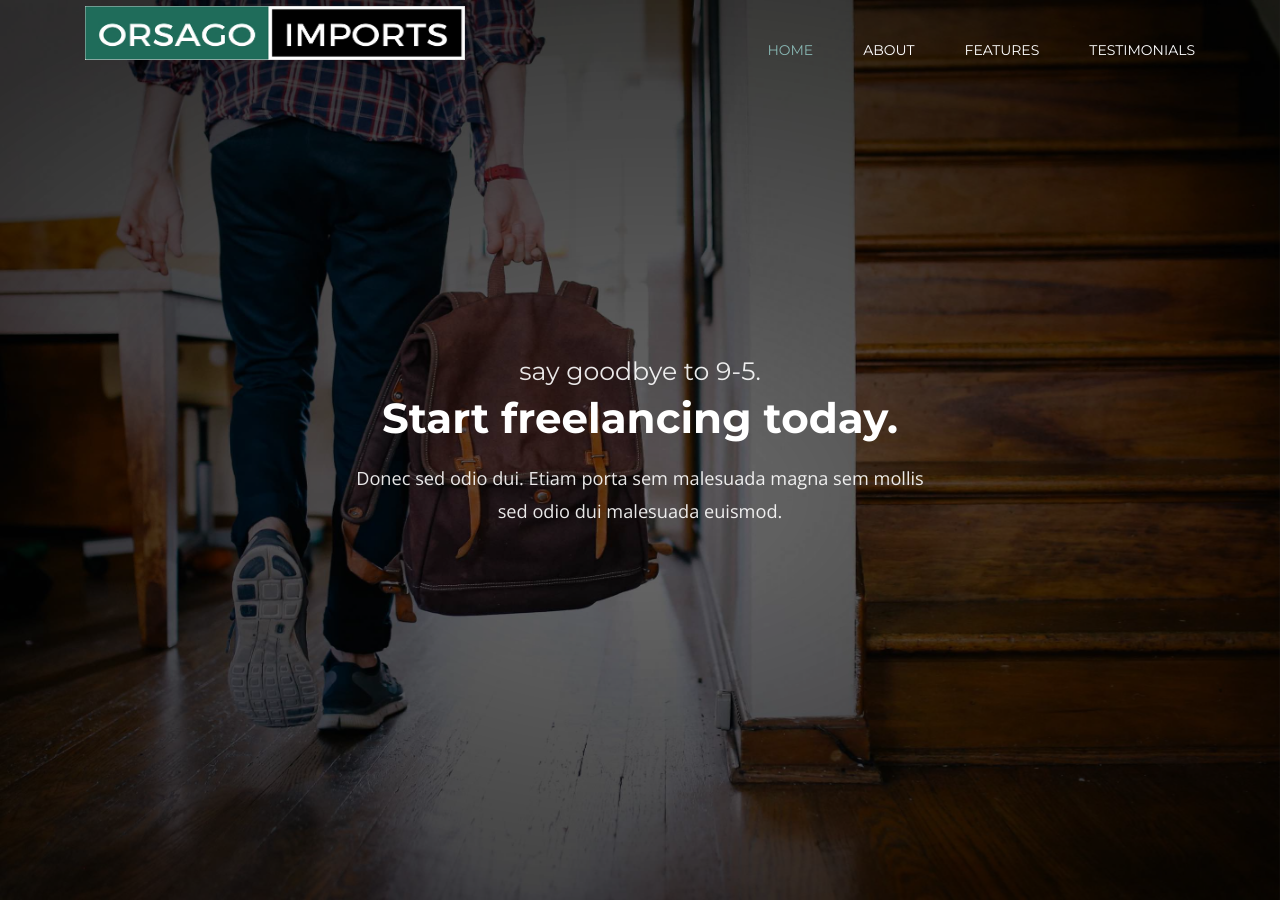
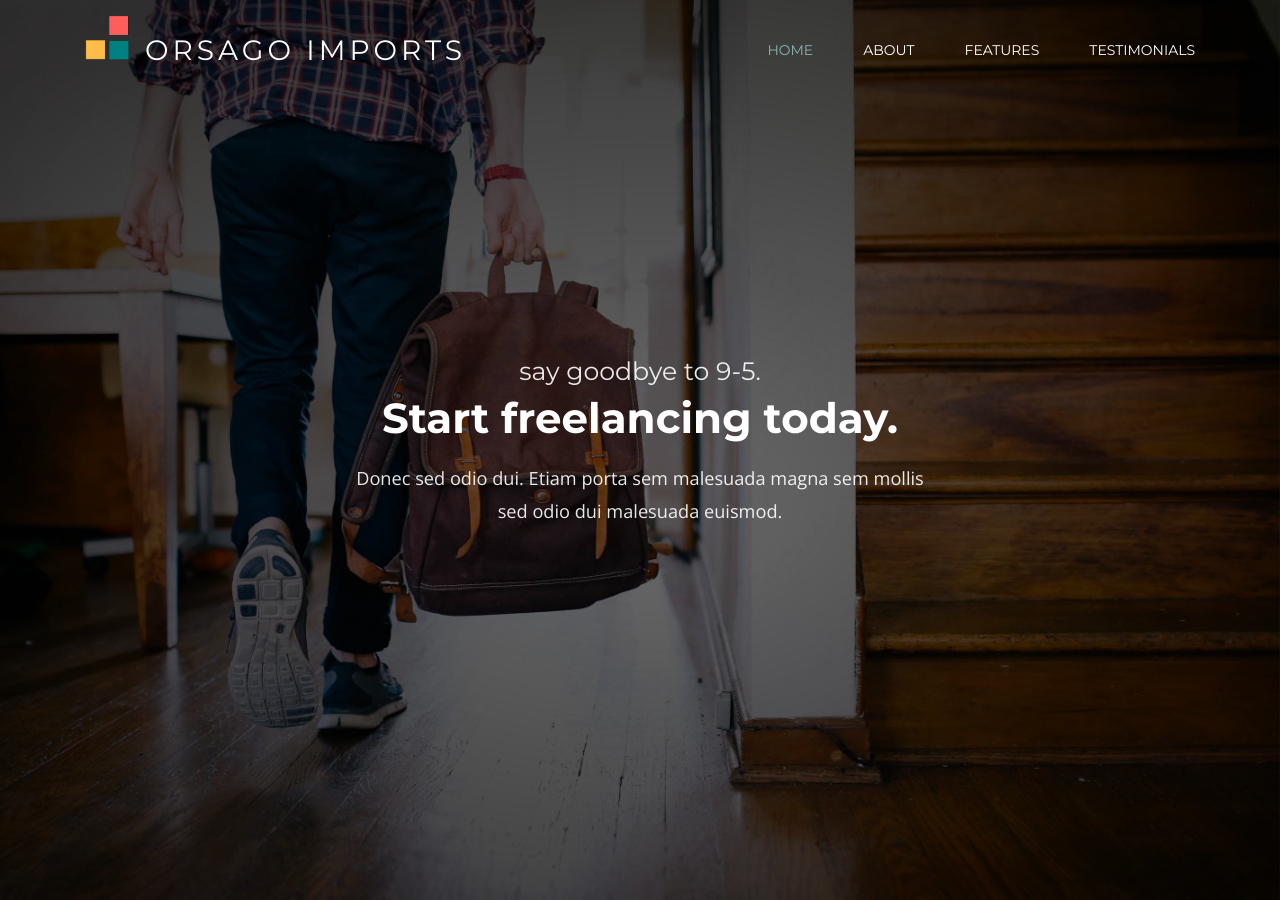
Before and after one commit to davehiggins/orsagoimports.com, a Jekyll site: the page built from index.md, in a window 1280 px wide and 900 px high. Built offline with Jekyll 4.4.1, drawn with Linux system fonts in a browser that asks for light colours.

Commit message:
logo change

```diff
--- a/_layouts/default.html
+++ b/_layouts/default.html
@@ -61,12 +61,10 @@
                 <span class="icon-bar"></span>
               </button>
 
-<!--
-              <h1><a class="navbar-brand scroll" href="#intro">{{ site.logo_title }}</a></h1>
--->
 
-              <a href="#intro" title="{{ site.logo_title }}" rel="home"><img src="../img/orsagoimports base logo.png" alt="{{ site.logo_title }}" title="{{ site.logo_title }}" height="60" width="380" style ="padding-top: 6px;"></a>
+                  <a class="navbar-brand scroll" href="#intro" title="{{ site.logo_title }}" rel="home"><img src="../img/orsagoimports base icon.png" alt="{{ site.logo_title }}" title="{{ site.logo_title }}" height="45" width="45"></a>
 
+                  <h1><a class="navbar-brand scroll" href="#intro"> {{ site.logo_title }} </a></h1>
 
 
             </div>
```
Also changed, not shown: img/orsagoimports base icon.png (added), img/orsagoimports base logo containers.png (added), img/orsagoimports base logo containers1.png (added), 1 other file.
